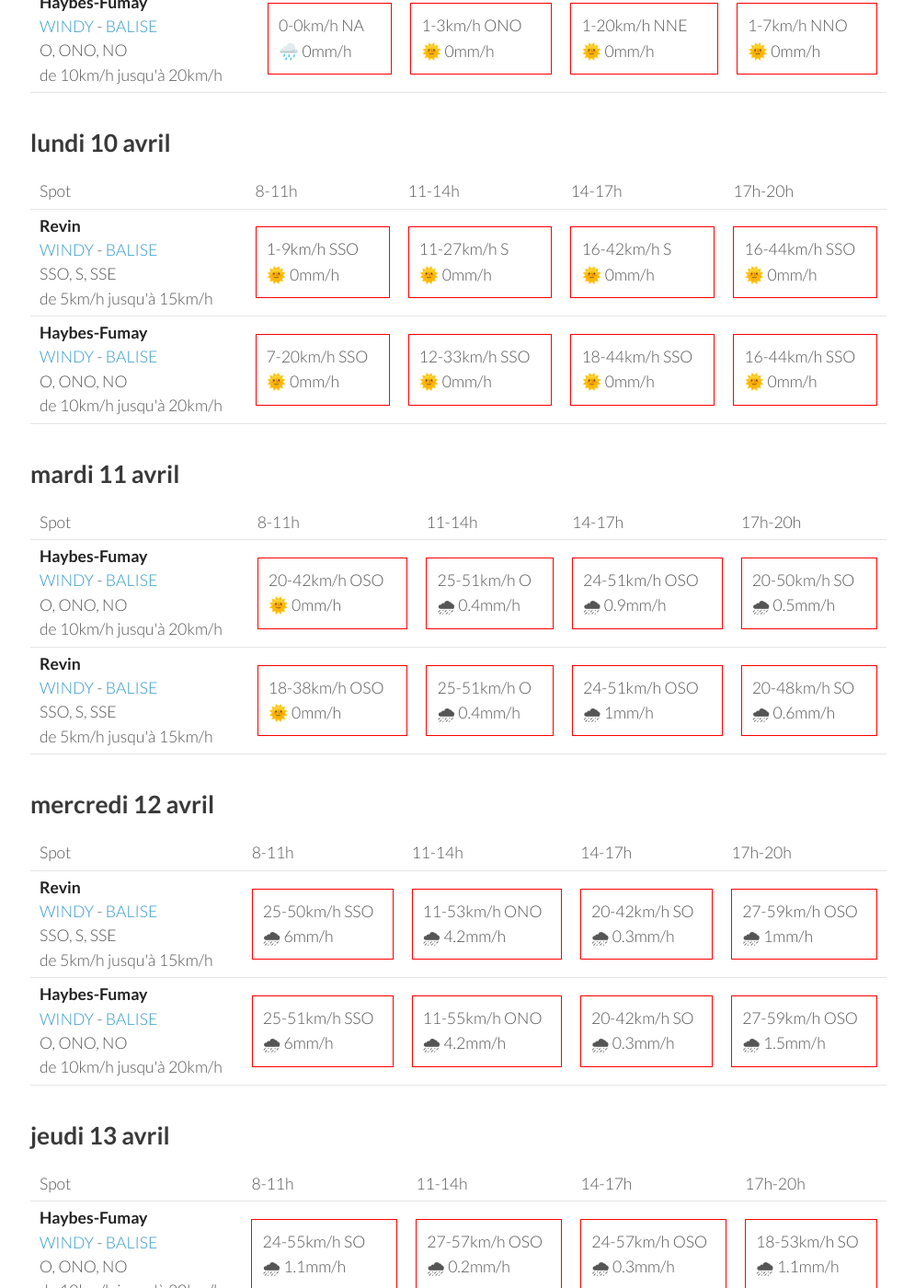
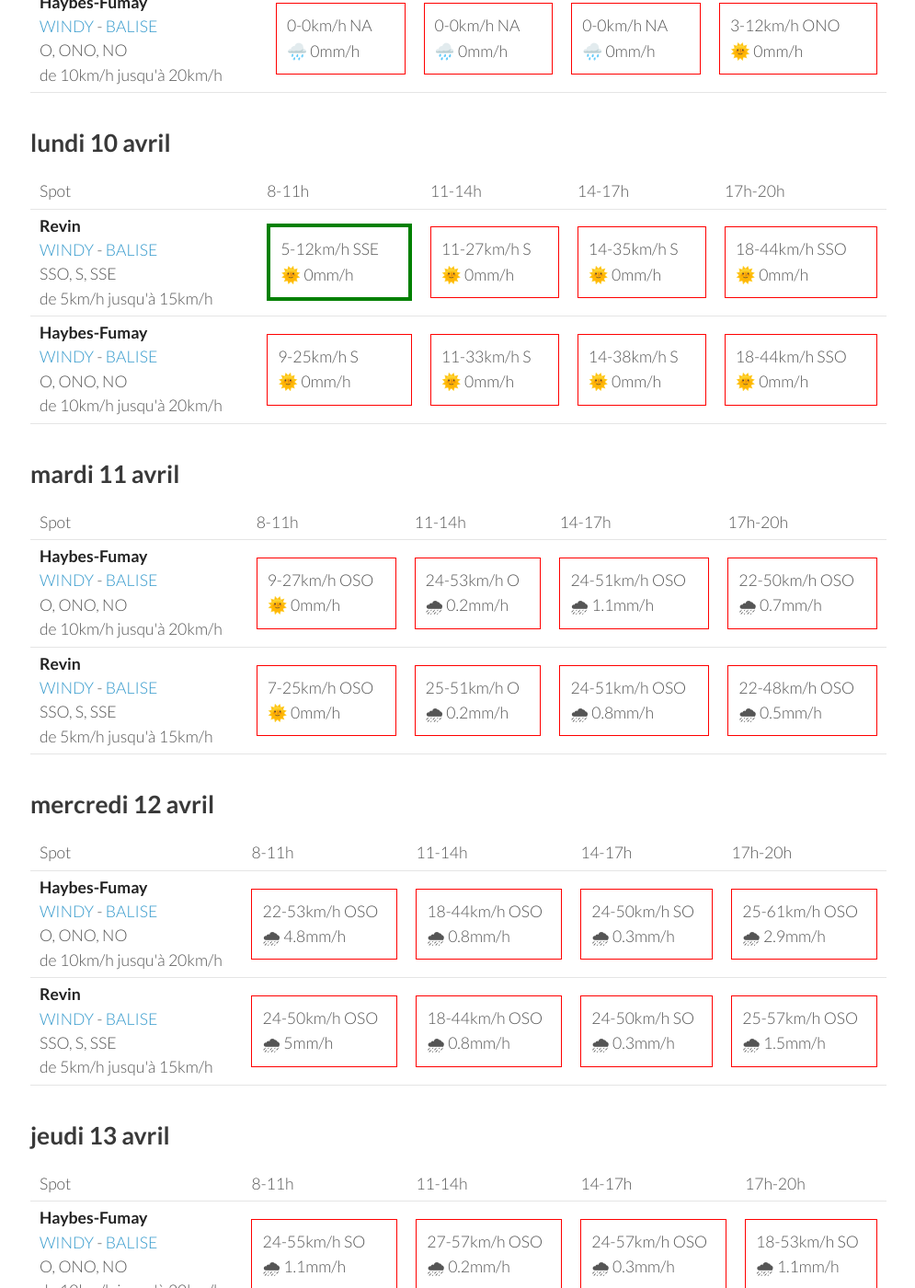
Before and after one commit to parapente-dans-le-nord/parapente-dans-le-nord.github.io, a Jekyll site: the page built from ardennes.markdown, in a window 1280 px wide and 1400 px high, scrolled down 499 px. Shown: the whole window at 92% size, without its empty margins (25-1020 px from the left). Built offline with Jekyll 4.4.1, drawn with Linux system fonts in a browser that asks for light colours; some of the changed text lies outside the part shown.

Commit message:
update index.markdown

```diff
--- a/ardennes.markdown
+++ b/ardennes.markdown
@@ -7,7 +7,7 @@ title:  "Tous les spots"
 {: .links}
 
 # Prevision Windy, modèle Arome
-page mise à jour le dimanche 09 avril 13:10
+page mise à jour le dimanche 09 avril 22:10
 
 ## dimanche 09 avril
 
@@ -25,18 +25,18 @@ page mise à jour le dimanche 09 avril 13:10
         <td><strong>Revin</strong><br><a href="https://windy.com/49.948/4.625?49.543,4.625,8">WINDY</a> - <span class=""><a href="http://www.balisemeteo.com/balise.php?idBalise=5019">BALISE</a> </span><br> <span class="vent-favorable">SSO, S, SSE</span><br><span class="force-vent">de 5km/h jusqu'à 15km/h</span> </td>
 
             <td><div class="not-flyable"><p>0-0km/h NA</p><p>🌧️ 0mm/h</p></div></td>
-            <td><div class="not-flyable"><p>5-14km/h SE</p><p>🌞 0mm/h</p></div></td>
+            <td><div class="not-flyable"><p>0-0km/h NA</p><p>🌧️ 0mm/h</p></div></td>
+            <td><div class="not-flyable"><p>0-0km/h NA</p><p>🌧️ 0mm/h</p></div></td>
             <td><div class="not-flyable"><p>5-16km/h S</p><p>🌞 0mm/h</p></div></td>
-            <td><div class="not-flyable"><p>7-18km/h SSE</p><p>🌞 0mm/h</p></div></td>
 
     </tr>
 <tr>
         <td><strong>Haybes-Fumay</strong><br><a href="https://windy.com/49.998/4.715?49.913,4.738,10">WINDY</a> - <span class=""><a href="http://www.balisemeteo.com/balise.php?idBalise=104">BALISE</a> </span><br> <span class="vent-favorable">O, ONO, NO</span><br><span class="force-vent">de 10km/h jusqu'à 20km/h</span> </td>
 
             <td><div class="not-flyable"><p>0-0km/h NA</p><p>🌧️ 0mm/h</p></div></td>
-            <td><div class="not-flyable"><p>1-3km/h ONO</p><p>🌞 0mm/h</p></div></td>
-            <td><div class="not-flyable"><p>1-20km/h NNE</p><p>🌞 0mm/h</p></div></td>
-            <td><div class="not-flyable"><p>1-7km/h NNO</p><p>🌞 0mm/h</p></div></td>
+            <td><div class="not-flyable"><p>0-0km/h NA</p><p>🌧️ 0mm/h</p></div></td>
+            <td><div class="not-flyable"><p>0-0km/h NA</p><p>🌧️ 0mm/h</p></div></td>
+            <td><div class="not-flyable"><p>3-12km/h ONO</p><p>🌞 0mm/h</p></div></td>
 
     </tr>
 
@@ -58,20 +58,20 @@ page mise à jour le dimanche 09 avril 13:10
 <tr>
         <td><strong>Revin</strong><br><a href="https://windy.com/49.948/4.625?49.543,4.625,8">WINDY</a> - <span class=""><a href="http://www.balisemeteo.com/balise.php?idBalise=5019">BALISE</a> </span><br> <span class="vent-favorable">SSO, S, SSE</span><br><span class="force-vent">de 5km/h jusqu'à 15km/h</span> </td>
 
-            <td><div class="not-flyable"><p>1-9km/h SSO</p><p>🌞 0mm/h</p></div></td>
+            <td><div class="flyable"><p>5-12km/h SSE</p><p>🌞 0mm/h</p></div></td>
             <td><div class="not-flyable"><p>11-27km/h S</p><p>🌞 0mm/h</p></div></td>
-            <td><div class="not-flyable"><p>16-42km/h S</p><p>🌞 0mm/h</p></div></td>
-            <td><div class="not-flyable"><p>16-44km/h SSO</p><p>🌞 0mm/h</p></div></td>
+            <td><div class="not-flyable"><p>14-35km/h S</p><p>🌞 0mm/h</p></div></td>
+            <td><div class="not-flyable"><p>18-44km/h SSO</p><p>🌞 0mm/h</p></div></td>
 
 
     </tr>
 <tr>
         <td><strong>Haybes-Fumay</strong><br><a href="https://windy.com/49.998/4.715?49.913,4.738,10">WINDY</a> - <span class=""><a href="http://www.balisemeteo.com/balise.php?idBalise=104">BALISE</a> </span><br> <span class="vent-favorable">O, ONO, NO</span><br><span class="force-vent">de 10km/h jusqu'à 20km/h</span> </td>
 
-            <td><div class="not-flyable"><p>7-20km/h SSO</p><p>🌞 0mm/h</p></div></td>
-            <td><div class="not-flyable"><p>12-33km/h SSO</p><p>🌞 0mm/h</p></div></td>
+            <td><div class="not-flyable"><p>9-25km/h S</p><p>🌞 0mm/h</p></div></td>
+            <td><div class="not-flyable"><p>11-33km/h S</p><p>🌞 0mm/h</p></div></td>
+            <td><div class="not-flyable"><p>14-38km/h S</p><p>🌞 0mm/h</p></div></td>
             <td><div class="not-flyable"><p>18-44km/h SSO</p><p>🌞 0mm/h</p></div></td>
-            <td><div class="not-flyable"><p>16-44km/h SSO</p><p>🌞 0mm/h</p></div></td>
 
 
     </tr>
@@ -94,20 +94,20 @@ page mise à jour le dimanche 09 avril 13:10
 <tr>
         <td><strong>Haybes-Fumay</strong><br><a href="https://windy.com/49.998/4.715?49.913,4.738,10">WINDY</a> - <span class=""><a href="http://www.balisemeteo.com/balise.php?idBalise=104">BALISE</a> </span><br> <span class="vent-favorable">O, ONO, NO</span><br><span class="force-vent">de 10km/h jusqu'à 20km/h</span> </td>
 
-            <td><div class="not-flyable"><p>20-42km/h OSO</p><p>🌞 0mm/h</p></div></td>
-            <td><div class="not-flyable"><p>25-51km/h O</p><p>🌧 0.4mm/h</p></div></td>
-            <td><div class="not-flyable"><p>24-51km/h OSO</p><p>🌧 0.9mm/h</p></div></td>
-            <td><div class="not-flyable"><p>20-50km/h SO</p><p>🌧 0.5mm/h</p></div></td>
+            <td><div class="not-flyable"><p>9-27km/h OSO</p><p>🌞 0mm/h</p></div></td>
+            <td><div class="not-flyable"><p>24-53km/h O</p><p>🌧 0.2mm/h</p></div></td>
+            <td><div class="not-flyable"><p>24-51km/h OSO</p><p>🌧 1.1mm/h</p></div></td>
+            <td><div class="not-flyable"><p>22-50km/h OSO</p><p>🌧 0.7mm/h</p></div></td>
 
 
     </tr>
 <tr>
         <td><strong>Revin</strong><br><a href="https://windy.com/49.948/4.625?49.543,4.625,8">WINDY</a> - <span class=""><a href="http://www.balisemeteo.com/balise.php?idBalise=5019">BALISE</a> </span><br> <span class="vent-favorable">SSO, S, SSE</span><br><span class="force-vent">de 5km/h jusqu'à 15km/h</span> </td>
 
-            <td><div class="not-flyable"><p>18-38km/h OSO</p><p>🌞 0mm/h</p></div></td>
-            <td><div class="not-flyable"><p>25-51km/h O</p><p>🌧 0.4mm/h</p></div></td>
-            <td><div class="not-flyable"><p>24-51km/h OSO</p><p>🌧 1mm/h</p></div></td>
-            <td><div class="not-flyable"><p>20-48km/h SO</p><p>🌧 0.6mm/h</p></div></td>
+            <td><div class="not-flyable"><p>7-25km/h OSO</p><p>🌞 0mm/h</p></div></td>
+            <td><div class="not-flyable"><p>25-51km/h O</p><p>🌧 0.2mm/h</p></div></td>
+            <td><div class="not-flyable"><p>24-51km/h OSO</p><p>🌧 0.8mm/h</p></div></td>
+            <td><div class="not-flyable"><p>22-48km/h OSO</p><p>🌧 0.5mm/h</p></div></td>
 
 
     </tr>
@@ -128,22 +128,22 @@ page mise à jour le dimanche 09 avril 13:10
       <td>17h-20h</td>
     </tr>
 <tr>
-        <td><strong>Revin</strong><br><a href="https://windy.com/49.948/4.625?49.543,4.625,8">WINDY</a> - <span class=""><a href="http://www.balisemeteo.com/balise.php?idBalise=5019">BALISE</a> </span><br> <span class="vent-favorable">SSO, S, SSE</span><br><span class="force-vent">de 5km/h jusqu'à 15km/h</span> </td>
+        <td><strong>Haybes-Fumay</strong><br><a href="https://windy.com/49.998/4.715?49.913,4.738,10">WINDY</a> - <span class=""><a href="http://www.balisemeteo.com/balise.php?idBalise=104">BALISE</a> </span><br> <span class="vent-favorable">O, ONO, NO</span><br><span class="force-vent">de 10km/h jusqu'à 20km/h</span> </td>
 
-            <td><div class="not-flyable"><p>25-50km/h SSO</p><p>🌧 6mm/h</p></div></td>
-            <td><div class="not-flyable"><p>11-53km/h ONO</p><p>🌧 4.2mm/h</p></div></td>
-            <td><div class="not-flyable"><p>20-42km/h SO</p><p>🌧 0.3mm/h</p></div></td>
-            <td><div class="not-flyable"><p>27-59km/h OSO</p><p>🌧 1mm/h</p></div></td>
+            <td><div class="not-flyable"><p>22-53km/h OSO</p><p>🌧 4.8mm/h</p></div></td>
+            <td><div class="not-flyable"><p>18-44km/h OSO</p><p>🌧 0.8mm/h</p></div></td>
+            <td><div class="not-flyable"><p>24-50km/h SO</p><p>🌧 0.3mm/h</p></div></td>
+            <td><div class="not-flyable"><p>25-61km/h OSO</p><p>🌧 2.9mm/h</p></div></td>
 
 
     </tr>
 <tr>
-        <td><strong>Haybes-Fumay</strong><br><a href="https://windy.com/49.998/4.715?49.913,4.738,10">WINDY</a> - <span class=""><a href="http://www.balisemeteo.com/balise.php?idBalise=104">BALISE</a> </span><br> <span class="vent-favorable">O, ONO, NO</span><br><span class="force-vent">de 10km/h jusqu'à 20km/h</span> </td>
+        <td><strong>Revin</strong><br><a href="https://windy.com/49.948/4.625?49.543,4.625,8">WINDY</a> - <span class=""><a href="http://www.balisemeteo.com/balise.php?idBalise=5019">BALISE</a> </span><br> <span class="vent-favorable">SSO, S, SSE</span><br><span class="force-vent">de 5km/h jusqu'à 15km/h</span> </td>
 
-            <td><div class="not-flyable"><p>25-51km/h SSO</p><p>🌧 6mm/h</p></div></td>
-            <td><div class="not-flyable"><p>11-55km/h ONO</p><p>🌧 4.2mm/h</p></div></td>
-            <td><div class="not-flyable"><p>20-42km/h SO</p><p>🌧 0.3mm/h</p></div></td>
-            <td><div class="not-flyable"><p>27-59km/h OSO</p><p>🌧 1.5mm/h</p></div></td>
+            <td><div class="not-flyable"><p>24-50km/h OSO</p><p>🌧 5mm/h</p></div></td>
+            <td><div class="not-flyable"><p>18-44km/h OSO</p><p>🌧 0.8mm/h</p></div></td>
+            <td><div class="not-flyable"><p>24-50km/h SO</p><p>🌧 0.3mm/h</p></div></td>
+            <td><div class="not-flyable"><p>25-57km/h OSO</p><p>🌧 1.5mm/h</p></div></td>
 
 
     </tr>
```
